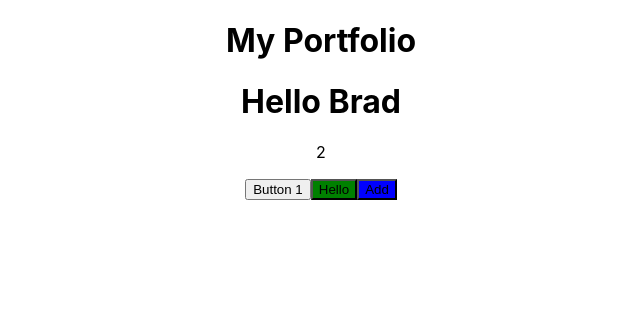
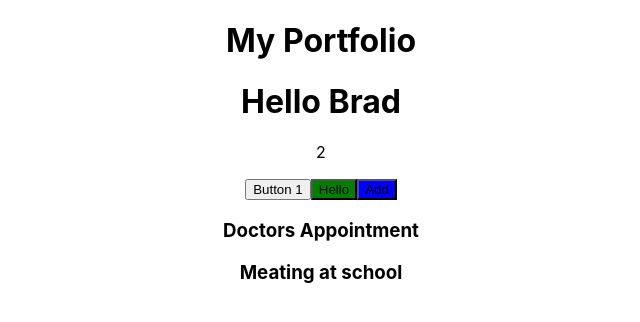
Before and after one commit to ayennac/my-portfolio, a React (Create React App) app: page / in a window 1280 px wide. Shown: the top 322 px of the page, without its empty margins (319-959 px from the left). Built offline with nearby package versions, Linux system fonts and the light colour scheme.

Commit message:
added Tasks component

```diff
--- a/src/App.js
+++ b/src/App.js
@@ -5,13 +5,17 @@
 
 import Button from './components/Button'
 
+import Tasks from './components/Tasks'
+
 //Using JS and variables above the return function
 const name = 'Brad';
 
 function App() {
+
   const onClick = () =>{
         console.log('Click')
   }
+
   return (
     <div className="App">
 
@@ -30,6 +34,7 @@
 
       <Button color = 'green' text ='Hello'/>
       <Button color = 'blue' text = 'Add' onClick = {onClick} />
+      <Tasks/>
 
 
     </div>
--- /dev/null
+++ b/src/components/Tasks.js
@@ -0,0 +1,33 @@
+
+import { useState } from 'react'
+
+
+//State is immutable. You can't use 'tasks.push()' to update tasks
+//Everytime you update tasks
+
+const Tasks=() =>{
+    const[tasks, setTasks] = useState([{
+            id: 1,
+            text: 'Doctors Appointment',
+            day: 'Feb 5th at 2:30pm',
+            reminder: true,
+            },
+            {
+            id: 2,
+            text: 'Meating at school',
+            day: 'Feb 6th at 1:30 pm',
+            reminder: true,
+            }
+        ]
+        )
+    return (
+        <>
+        {tasks.map((task) => (<h3 key = {task.id}> {task.text}</h3>))}
+        </>
+    )
+}
+
+//Each child in a list should have a unique key prop with a unique id
+
+
+export default Tasks
```
